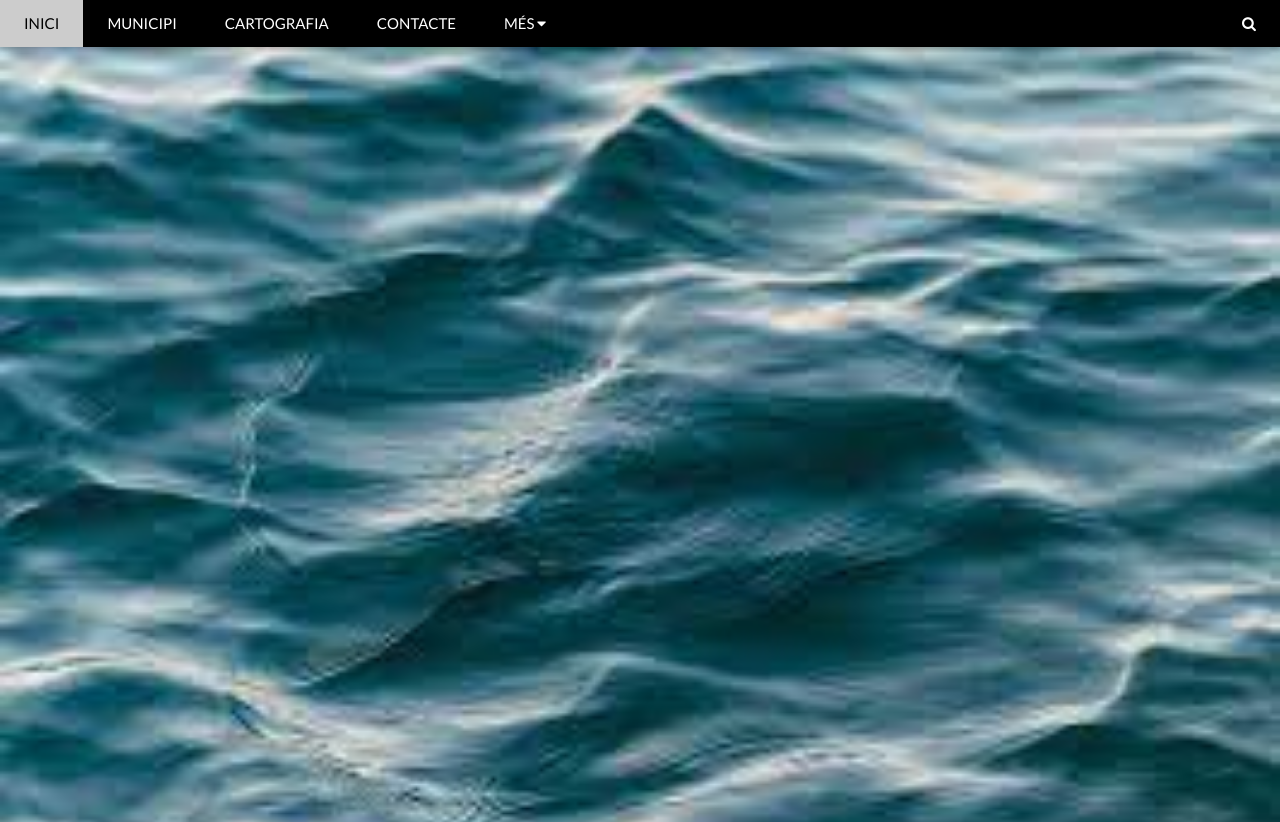
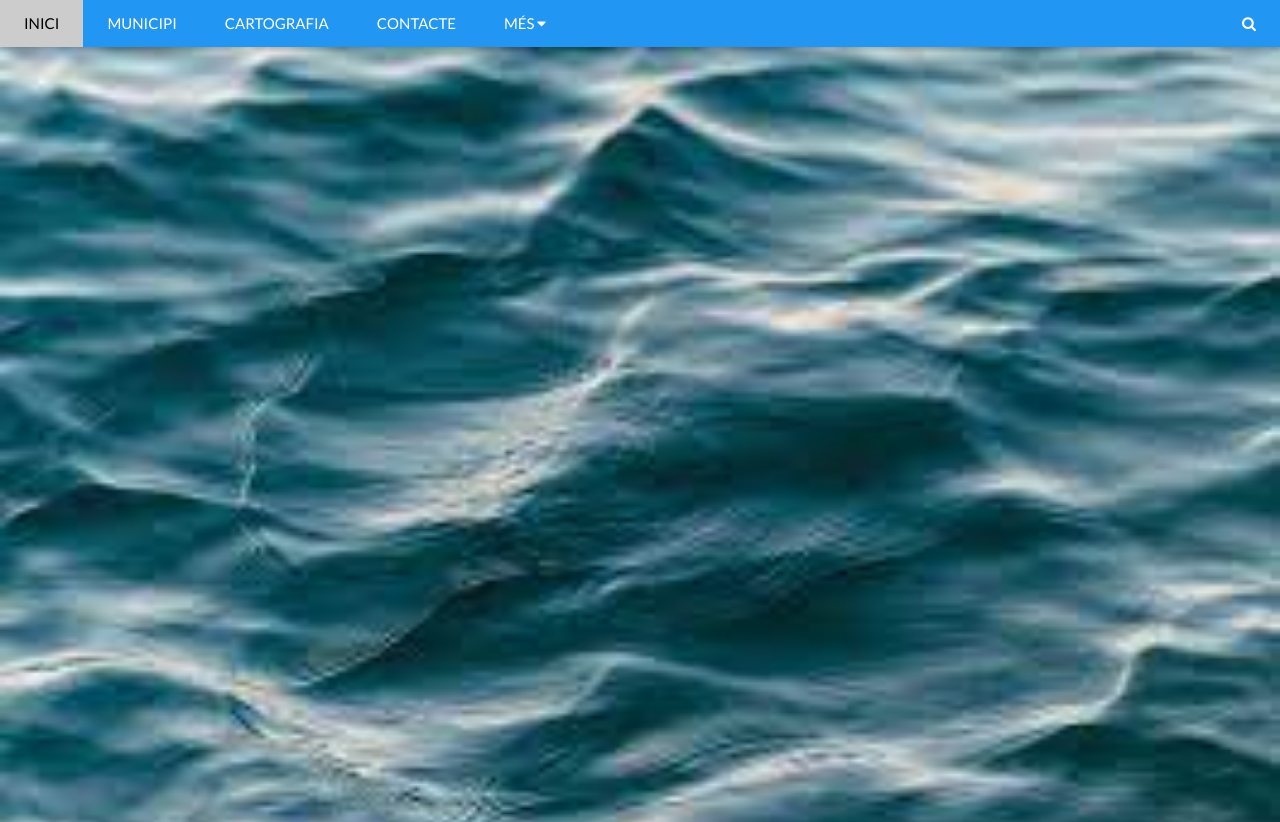
Before and after one commit to mariaconsarnau/SunkenShips, a plain HTML site: page index.html in a window 1280 px wide. Shown: the top 822 px of the page. Drawn offline with nearby package versions, Linux system fonts and the light colour scheme.

Commit message:
Update index.html

```diff
--- a/index.html
+++ b/index.html
@@ -16,7 +16,7 @@ body {font-family: "Lato", sans-serif}
 
 <!-- Navbar -->
 <div class="w3-top">
-  <div class="w3-bar w3-black w3-card">
+  <div class="w3-bar w3-blue w3-card">
     <a class="w3-bar-item w3-button w3-padding-large w3-hide-medium w3-hide-large w3-right" href="javascript:void(0)" onclick="myFunction()" title="Toggle Navigation Menu"><i class="fa fa-bars"></i></a>
     <a href="#" class="w3-bar-item w3-button w3-padding-large">INICI</a>
     <a href="#band" class="w3-bar-item w3-button w3-padding-large w3-hide-small">MUNICIPI</a>
```
